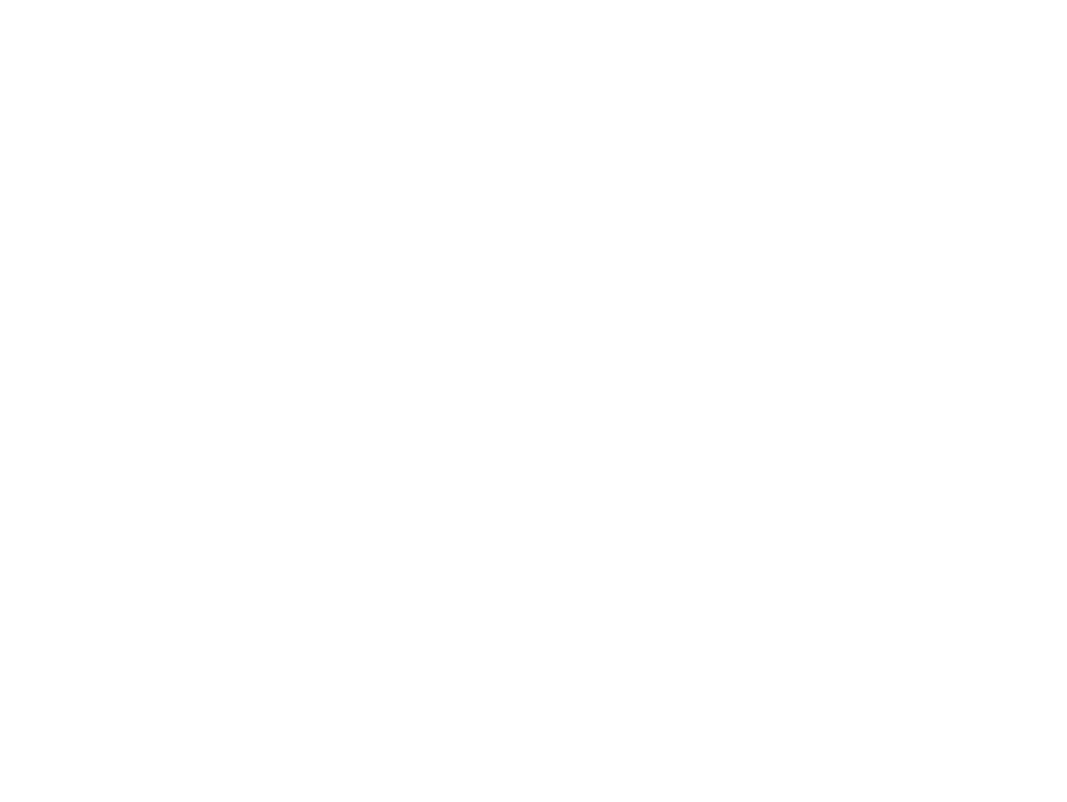
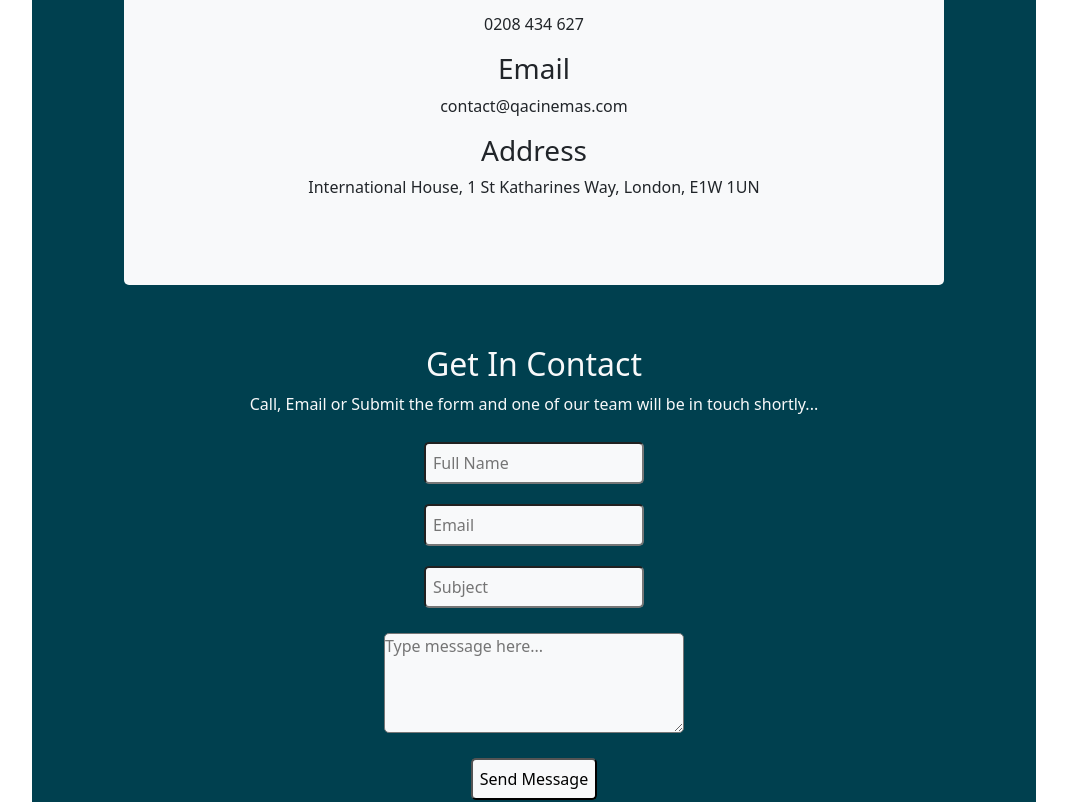
Before and after one commit to JWahed/QA-Cinema-frontend, a React (Create React App) app: page /Contact in a window 1280 px wide. Before the commit this address had no page. Shown: the part 565-1367 px from the top of the page, without its empty margins (106-1173 px from the left). Before the commit the page ends 800 px from the top, so only its background shows below. Built offline with nearby package versions, Linux system fonts and the light colour scheme.

Commit message:
Attrations page working and contact page added

```diff
--- a/package.json
+++ b/package.json
@@ -3,18 +3,20 @@
   "version": "0.1.0",
   "private": true,
   "dependencies": {
+    "@emailjs/browser": "^3.7.0",
     "@material-ui/core": "^4.12.4",
     "@material-ui/icons": "^4.11.3",
     "@material-ui/lab": "^4.0.0-alpha.61",
     "@mui/material": "^5.10.3",
     "@react-google-maps/api": "^2.12.2",
     "@testing-library/jest-dom": "^5.16.5",
-    "@testing-library/react": "^13.3.0",
+    "@testing-library/react": "^13.4.0",
     "@testing-library/user-event": "^13.5.0",
     "axios": "^0.27.2",
     "babel": "^6.23.0",
     "bootstrap": "^5.2.0",
     "google-map-react": "^2.2.0",
+    "nodemailer": "^6.7.8",
     "react": "^18.2.0",
     "react-bootstrap": "^2.5.0",
     "react-dom": "^18.2.0",
@@ -40,11 +42,9 @@
       "last 1 firefox version",
       "last 1 safari version"
     ]
-
   },
   "devDependencies": {
     "eslint": "^8.23.0",
     "eslint-plugin-react": "^7.31.1"
-
   }
 }
--- a/src/App.js
+++ b/src/App.js
@@ -5,6 +5,7 @@ import { BrowserRouter, Route, Routes } from 'react-router-dom'
 import Homepage from './components/routes/Homepage'
 import NotFound from './components/routes/NotFound'
 import Attractions from './components/routes/Attractions'
+import Contact from './components/routes/Contact'
 
 function App() {
   return (
@@ -14,6 +15,7 @@ function App() {
           <Route path='/' element={<Homepage />} />
           <Route path='/*' element={<NotFound />} />
           <Route path='/Attractions' element={<Attractions />} />
+          <Route path='/Contact' element={<Contact />} />
         </Routes>
       </BrowserRouter>
     </div>
--- a/src/components/attractionsComponents/PlaceDetails/PlaceDetails.jsx
+++ b/src/components/attractionsComponents/PlaceDetails/PlaceDetails.jsx
@@ -97,6 +97,7 @@ const PlaceDetails = ({ place, selected, refProp }) => {
           <Button
             size='small'
             color='primary'
+            className='btn'
             onClick={() => window.open(place.website, '_blank')}
           >
             Website
--- /dev/null
+++ b/src/components/contactComponents/ContactForm.jsx
@@ -0,0 +1,80 @@
+import { useRef } from 'react'
+import emailjs from '@emailjs/browser'
+import '../../contact.css'
+
+const ContactForm = () => {
+  const form = useRef()
+
+  const sendEmail = (e) => {
+    e.preventDefault()
+
+    emailjs
+      .sendForm(
+        'service_rh704tq',
+        'template_pyb7woj',
+        form.current,
+        '-pI6CaVWLH0eypBgF'
+      )
+      .then(
+        (result) => {
+          console.log(result.text)
+          alert('Email Sent!!!')
+        },
+        (error) => {
+          console.log(error.text)
+        }
+      )
+    e.target.reset()
+  }
+
+  return (
+    <>
+      <div className='container'>
+        <div className='contact-box'>
+          <div className='contact'>
+            <div className='c-heading'>
+              <h2 className>Get In Contact</h2>
+              <p>
+                Call, Email or Submit the form and one of our team will be in
+                touch shortly...
+              </p>
+            </div>
+            <form ref={form} onSubmit={sendEmail} className='contact-form'>
+              <input
+                type='text'
+                placeholder='Full Name'
+                name='user_name'
+                className='contact-form-input'
+                required
+              />
+              <input
+                type='email'
+                placeholder='Email'
+                name='user_email'
+                className='contact-form-input'
+                required
+              />
+              <input
+                type='text'
+                placeholder='Subject'
+                name='subject'
+                className='contact-form-input'
+                required
+              />
+              <textarea
+                name='message'
+                placeholder='Type message here...'
+                className='contact-in-textarea'
+              />
+              <button type='submit' className='contact-from-btn'>
+                Send Message
+              </button>
+            </form>
+          </div>
+        </div>
+      </div>
+    </>
+  )
+}
+
+export default ContactForm
--- /dev/null
+++ b/src/components/contactComponents/ContactInfo.jsx
@@ -0,0 +1,25 @@
+import React from 'react'
+import '../../contact.css'
+
+export default function ContactInfo() {
+  return (
+    <>
+      <div className='container'>
+        <div className='contact-box'>
+          <div className='contact-wrap-info'>
+            <div className='contact-in'>
+              <h2>Contact Info</h2>
+              <br />
+              <h3>Phone</h3>
+              <p>0208 434 627</p>
+              <h3>Email</h3>
+              <p>contact@qacinemas.com</p>
+              <h3>Address</h3>
+              <p>International House, 1 St Katharines Way, London, E1W 1UN</p>
+            </div>
+          </div>
+        </div>
+      </div>
+    </>
+  )
+}
--- a/src/components/routes/Attractions.jsx
+++ b/src/components/routes/Attractions.jsx
@@ -1,9 +1,10 @@
 import { CssBaseline, Grid } from '@material-ui/core'
 import { useState, useEffect } from 'react'
-
 import { getPlacesData } from '../../tomsAPI'
 
-// import Header from '../attractionsComponents/Header/Header'
+import Header from '../Navigation/Header/Header'
+import Footer from '../Navigation/Footer/Footer'
+
 import List from '../attractionsComponents/List/List'
 import Map from '../attractionsComponents/Map/Map'
 
@@ -17,6 +18,8 @@ const Attractions = () => {
   const [coordinates, setCoordinates] = useState({
     lat: 51.50848260005737,
     lng: -0.07388982749155347,
+    // lat: 0,
+    // lng: 0,
   })
 
   // set google maps window boundries
@@ -36,18 +39,17 @@ const Attractions = () => {
     setIsLoading(true)
     console.log(coordinates, bounds)
     getPlacesData(type, bounds.sw, bounds.ne).then((data) => {
-      console.log(data)
+      // console.log(data)
       setPlaces(data)
       setfilteredPlaces([])
       setIsLoading(false)
     })
-    // rerun the code everytime the map changes
   }, [type, coordinates, bounds])
 
   return (
     <>
       <CssBaseline />
-      {/* <Header /> */}
+      <Header />
       <Grid container spacing={3} style={{ width: '100%' }}>
         <Grid item xs={12} md={4}>
           <List
@@ -70,6 +72,7 @@ const Attractions = () => {
           />
         </Grid>
       </Grid>
+      <Footer />
     </>
   )
 }
--- /dev/null
+++ b/src/components/routes/Contact.jsx
@@ -0,0 +1,23 @@
+import '../../contact.css'
+import Header from '../Navigation/Header/Header'
+import Footer from '../Navigation/Footer/Footer'
+import ContactForm from '../contactComponents/ContactForm'
+import ContactInfo from '../contactComponents/ContactInfo'
+
+function Contact() {
+  return (
+    <>
+      <Header />
+      <br />
+      <br />
+      <h1>Contact</h1>
+      <br />
+      <br />
+      <ContactInfo />
+      <ContactForm />
+      <Footer />
+    </>
+  )
+}
+
+export default Contact
--- /dev/null
+++ b/src/contact.css
@@ -0,0 +1,82 @@
+* {
+  padding: 0;
+  margin: 0;
+  box-sizing: border-box;
+}
+
+.container {
+  max-width: 100%;
+  border-radius: 25px;
+}
+
+.contact-wrap-info {
+  background-color: rgb(248, 249, 250);
+  width: 85%;
+  height: auto;
+  margin: auto;
+  margin-top: 70px;
+  padding: 70px;
+  display: flex;
+  align-items: center;
+  justify-content: center;
+  flex-wrap: wrap;
+  border-radius: 5px;
+}
+
+.contact-box {
+  background-color: #00404f;
+  width: 80%;
+  height: auto;
+  margin: auto;
+  padding: 20px;
+
+  grid-template-columns: repeat(2, 1fr);
+  flex-direction: column;
+  justify-content: center;
+}
+
+.contact-form {
+  display: flex;
+  flex-direction: column;
+  justify-content: center;
+  align-items: center;
+}
+
+.contact {
+  background-color: #00404f;
+  width: 80%;
+  height: auto;
+  margin: auto;
+  margin-bottom: 50px;
+  padding: 20px;
+  flex-direction: column;
+  justify-content: center;
+  align-items: center;
+}
+
+.c-heading {
+  color: rgb(248, 249, 250);
+}
+
+.contact-form-input {
+  background-color: rgb(248, 249, 250);
+  margin: 10px;
+  padding: 7px;
+  border-radius: 5px;
+}
+
+.contact-in-textarea {
+  text-align: left;
+  background-color: rgb(248, 249, 250);
+  margin: 15px;
+  min-height: 100px;
+  min-width: 300px;
+  border-radius: 5px;
+}
+
+.contact-from-btn {
+  background-color: rgb(248, 249, 250);
+  margin: 10px;
+  padding: 7px;
+  border-radius: 5px;
+}
--- a/src/tomsAPI/index.js
+++ b/src/tomsAPI/index.js
@@ -13,9 +13,13 @@ export const getPlacesData = async (type, sw, ne) => {
       {
         params: {
           bl_latitude: sw.lat,
+          tr_latitude: ne.lat,
           bl_longitude: sw.lng,
           tr_longitude: ne.lng,
-          tr_latitude: ne.lat,
+          // bl_latitude: '11.847676',
+          // tr_latitude: '12.838442',
+          // bl_longitude: '109.095887',
+          // tr_longitude: '109.149359',
         },
         headers: {
           'x-rapidapi-key':
```
Also changed, not shown: src/components/routes/remove this and place your page.jsx (deleted), 1 other file (tests, documents, lock files or other folders).
